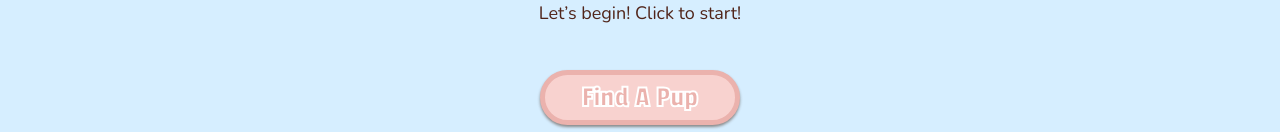
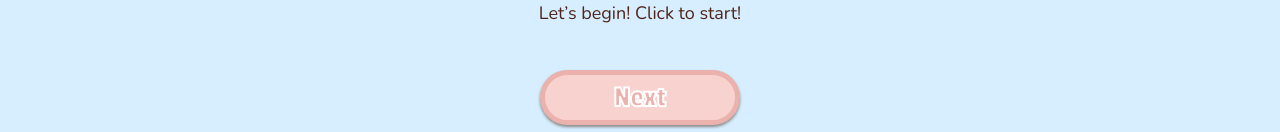
Before and after one commit to shaelorch/MDIA2109Fetch, a Next.js app: page /tutorial in a window 1280 px wide. Shown: the part 768-900 px from the top of the page. Built offline with nearby package versions, Linux system fonts and the light colour scheme.

Commit message:
rename 1

```diff
--- a/pages/tutorial.js
+++ b/pages/tutorial.js
@@ -4,6 +4,7 @@ import CircleHeader from '../comps/CircleHeader';
 import Paragraph from '../comps/Paragraph';
 import MainButton from '../comps/MainButton';
 import styled from 'styled-components';
+import {useRouter} from 'next/router';
 
 const TutDiv = styled.div`
 background-color:#D6EEFF;
@@ -21,6 +22,7 @@ padding: 10px;
 `
 
 export default function tutorial(){
+  const r = useRouter()
   return <TutDiv>
     <TopBar/>
     <PText>
@@ -76,11 +78,14 @@ export default function tutorial(){
     </PText>
 
     <MainButton
-    labeltxt='Find A Pup'
+    labeltxt='Next'
     bg='#F8D2CF'
     color='#EBB2AD'
     border='5px solid #EBB2AD'
     ts = '2px white'
+    onClick = {
+      ()=>r.push("/questions")
+    }
     />
 
   </TutDiv>
```
